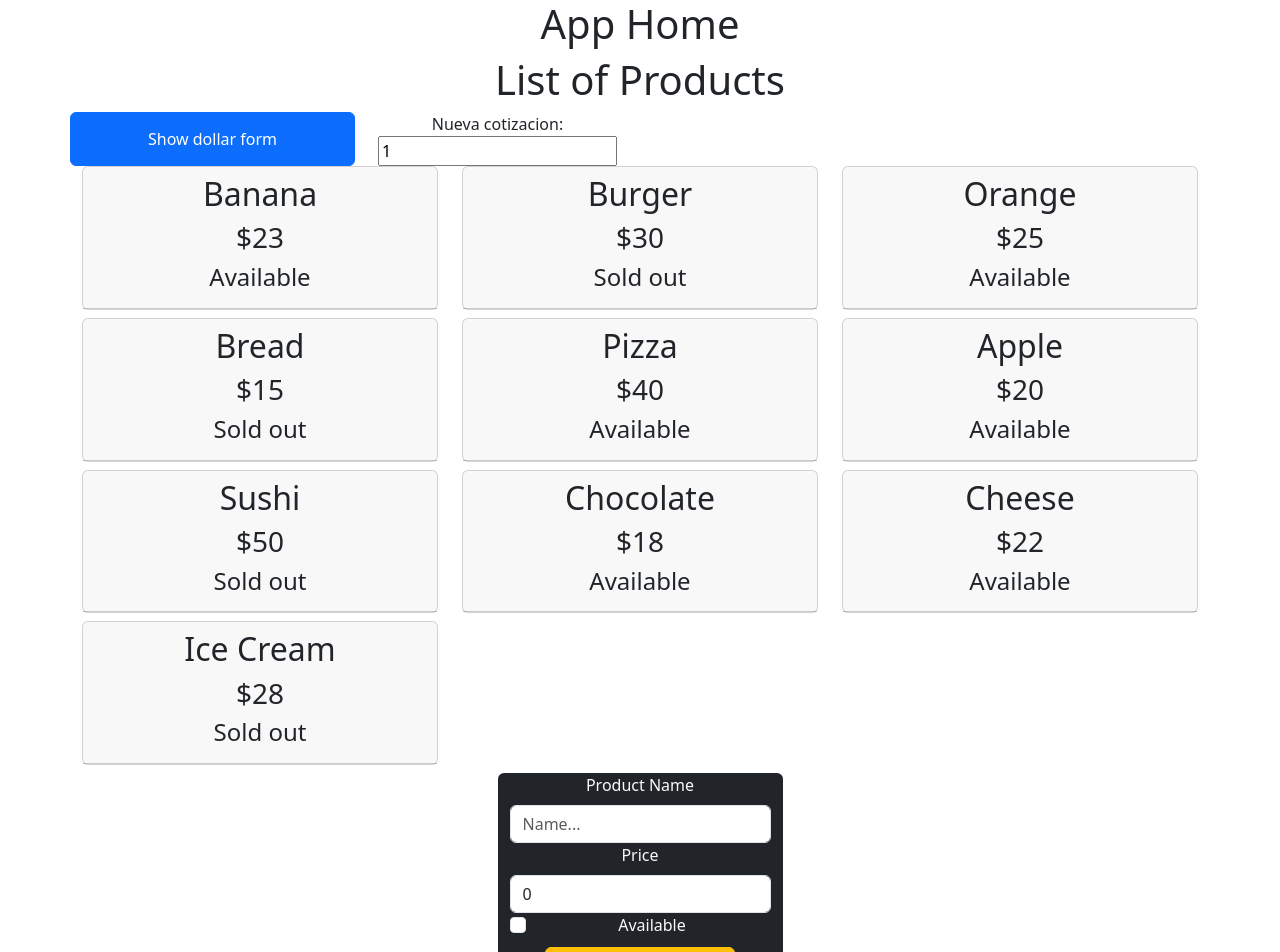
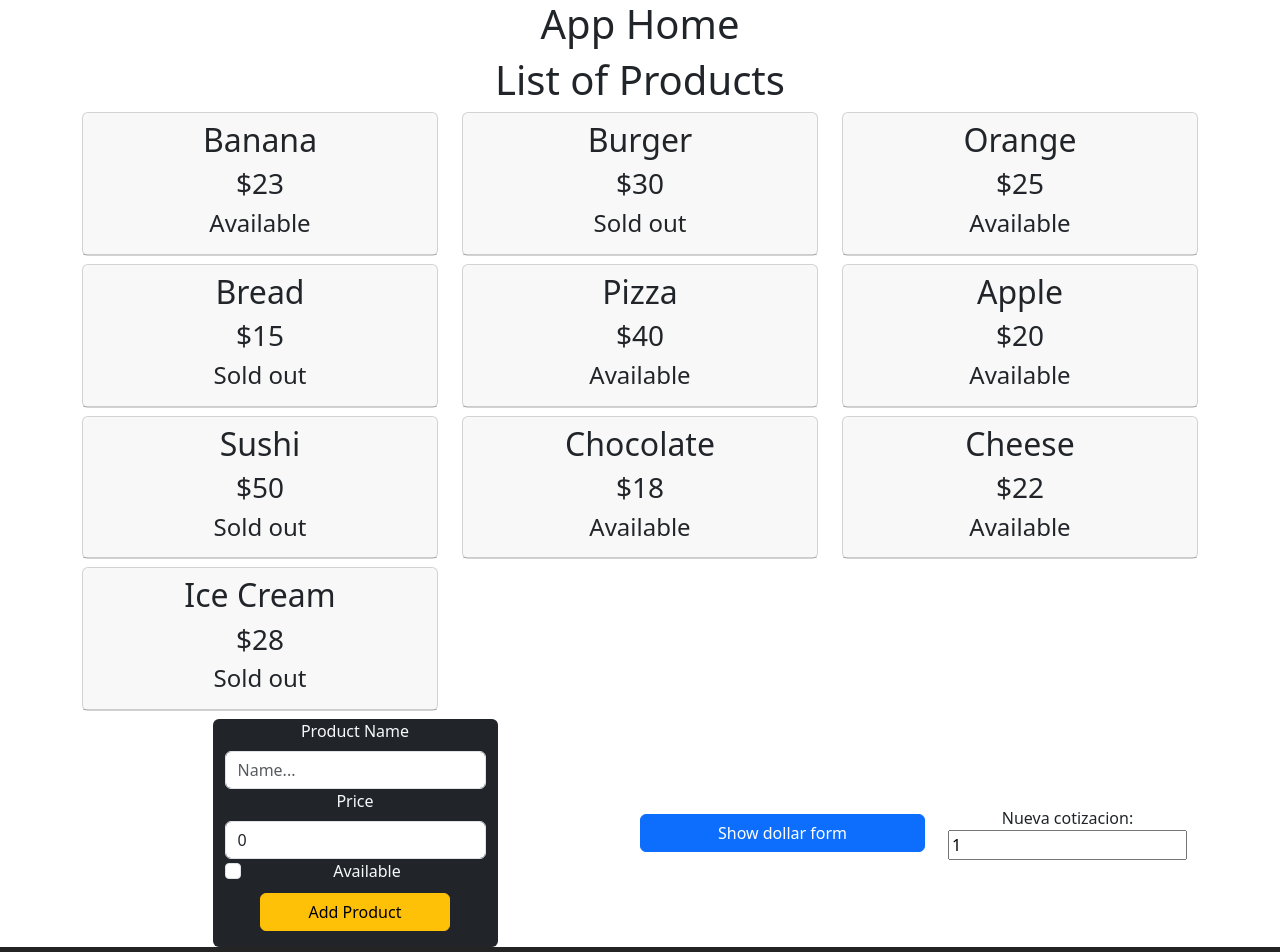
Before and after one commit to ninacnel/testlabo, a React (Vite) app: page / in a window 1280 px wide. Shown: the top 952 px of the page. Built offline with nearby package versions, Linux system fonts and the light colour scheme.

Commit message:
Dollar button display

```diff
--- a/src/components/products/Products.jsx
+++ b/src/components/products/Products.jsx
@@ -24,10 +24,6 @@ const Products = () => {
     return (
         <Container>
             <h1>List of Products</h1>
-            <Row md={4}>
-                <Button onClick={() => setShowDollar(!showDollar)}>Show dollar form</Button>
-                {showDollar && <ChangeDollar dollar={dollar} onChangeDollar={handleChangeDollar} />}
-            </Row>
             <Row>
                 {products.map((product) => (
                     <Col md={4} key={product.code} className='mb-2'>
@@ -40,8 +36,10 @@ const Products = () => {
                     </Col>
                 ))}
             </Row>
-            <Row md={4}>
+            <Row md={4} className="d-flex align-items-center">
                 <ProductForm onAddNewProduct={handleAddNewProduct} />
+                <Button onClick={() => setShowDollar(!showDollar)}>Show dollar form</Button>
+                {showDollar && <ChangeDollar dollar={dollar} onChangeDollar={handleChangeDollar} />}
             </Row>
         </Container>
     );
```
